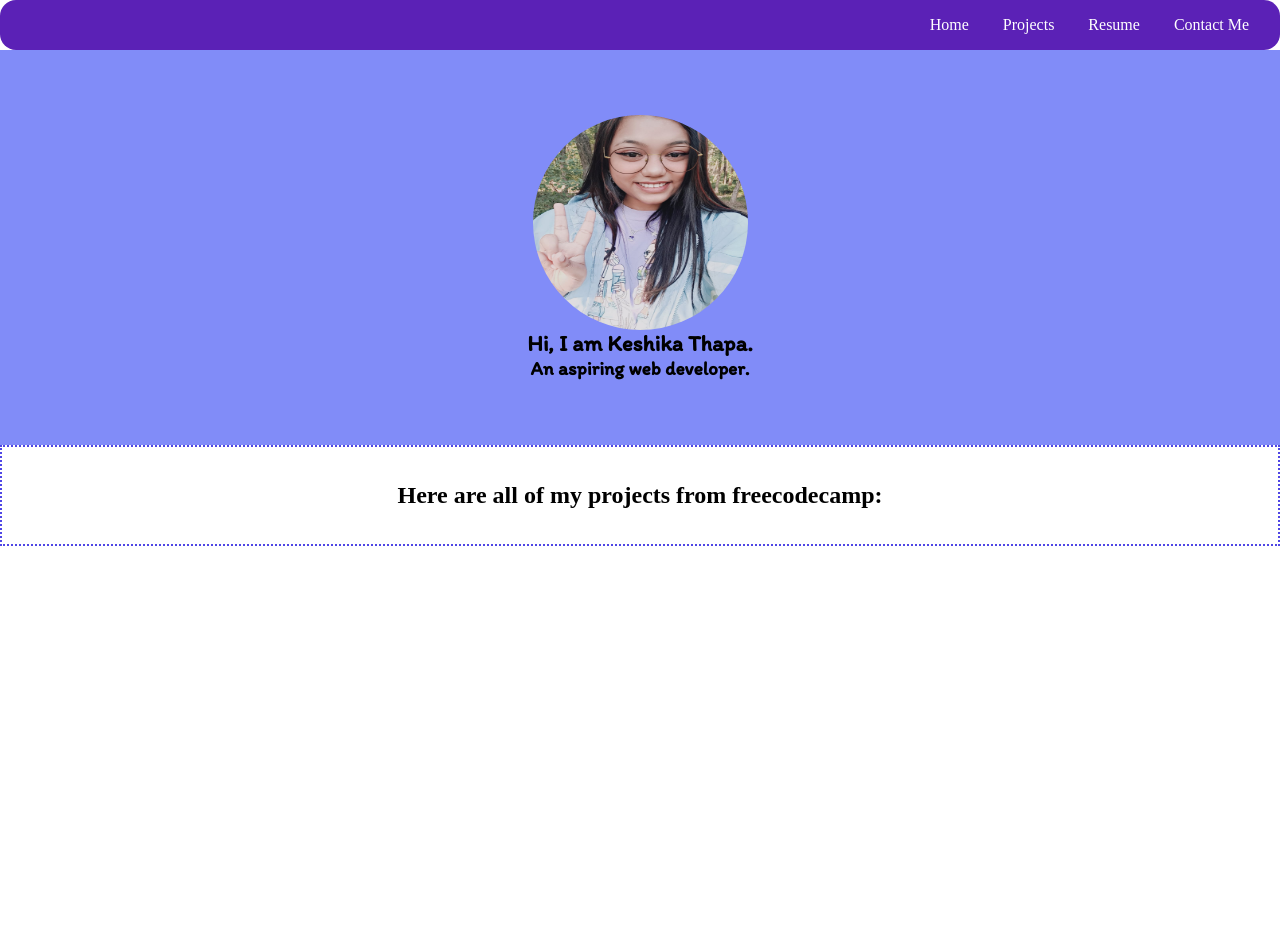
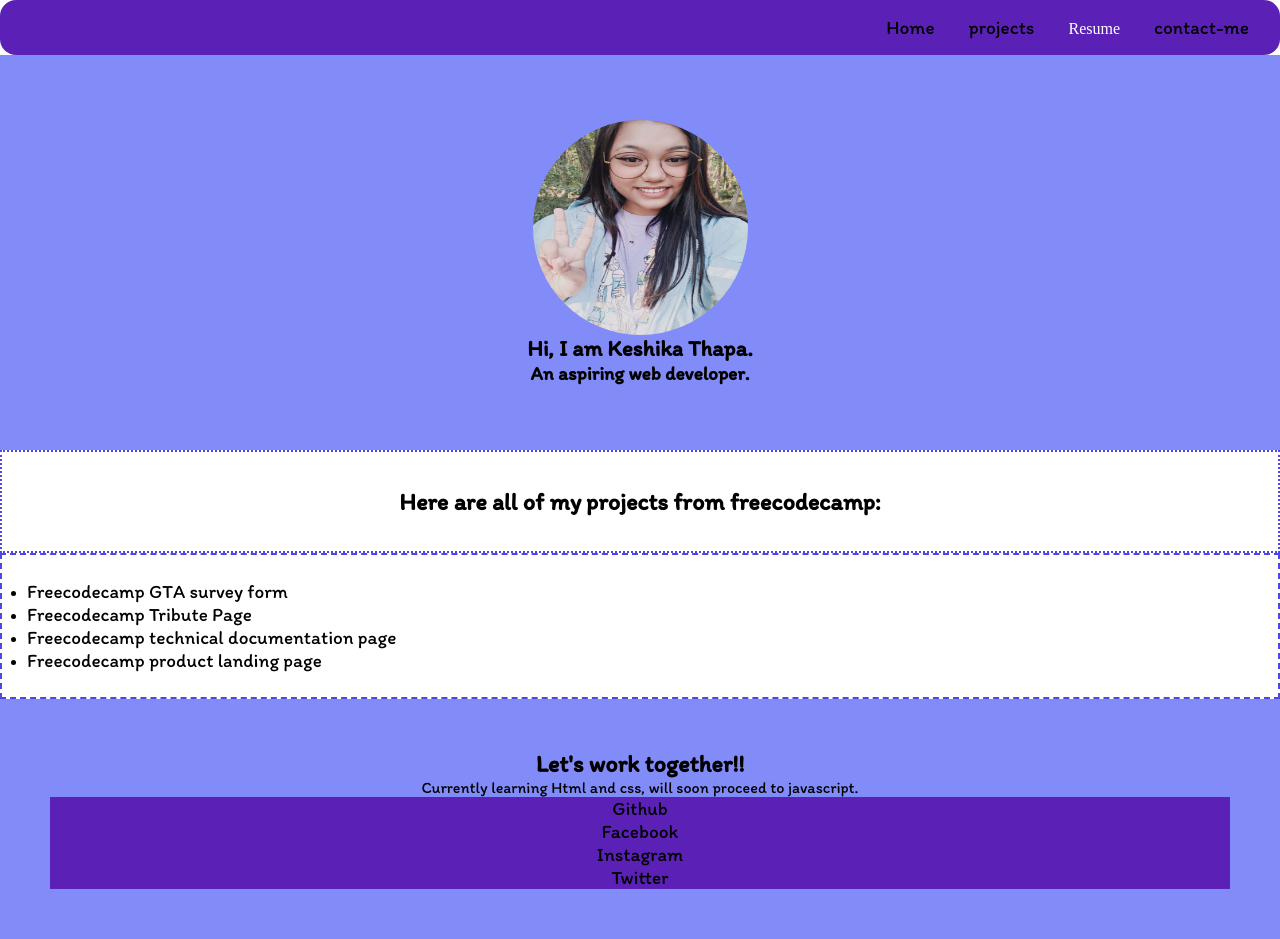
Before and after one commit to itskeshika/freecodecamp-portfolio, a plain HTML site: page index.html in a window 1280 px wide. Before the commit the page ends 800 px from the top, so only its background shows below. Drawn offline with Linux system fonts and the light colour scheme; a web font is replaced by a local one.

Commit message:
edited contact details

```diff
--- a/index.html
+++ b/index.html
@@ -14,10 +14,10 @@
         <section id="header">
 
             <ul class="nav-bar list-non-bullet">
-                <li>Home</li>
-                <li>Projects</li>
+                <li><a href="index.html">Home</a></li>
+                <li><a href="#projects">projects</a></li>
                 <li>Resume</li>
-                <li>Contact Me</li>
+                <li><a href="#contact-me">contact-me</a></li>
             </ul>
         </section>
 
@@ -35,6 +35,33 @@
                 <div class="project-header">
                     <h2>Here are all of my projects from freecodecamp:</h2>
                 </div>
+                <div class="titles">
+                    <ul class="project-tilte">
+                        <li>
+                            <a href="https://gta-survey-keshika.netlify.app/">Freecodecamp GTA survey form</a>
+                        </li>
+                        <li>
+                            <a href="https://itskeshika.github.io/tribute-page/">Freecodecamp Tribute Page</a>
+                        </li>
+                        <li>
+                            <a href="https://itskeshika.github.io/Technical-documentation-page/">Freecodecamp technical documentation page</a>
+                        </li>
+                        <li>
+                            <a href="https://itskeshika.github.io/product-landing-page/">Freecodecamp product landing page</a>
+                        </li>
+                    </ul>
+                </div>
+            </div>
+            <div id="contact-me" class="contact-me">
+                <h2>Let's work together!!</h2>
+                <p>Currently learning Html and css, will soon proceed to javascript.</p>
+                <ul class="list-non-bullet rectangle">
+                    <li><a href="https://github.com/itskeshika">Github</a></li>
+                    <li><a href="https://www.facebook.com/profile.php?id=100077909850074">Facebook</a></li>
+                    <li><a href="https://www.instagram.com/itsgrosshuber/">Instagram</a></li>
+                    <li><a href="https://twitter.com/itsgrosshuber">Twitter</a></li>
+                </ul>
+
             </div>
         </section>
     </div>
--- a/styles.css
+++ b/styles.css
@@ -35,19 +35,45 @@
     justify-content: center;
     align-items: center;
 }
-
 .introduction{
     font-size: larger;
     text-align: center;
     font-family: var(--itim-font);
 }
-
 .welcome-section{
+    padding:65px;
     background-color: var(--welcome-background);
-    padding:65px;
 }
 .project-header{
     text-align: center;
     padding:35px;
+    font-family: var(--itim-font);
     border:2px dotted var(--border-color);
 }
+a{
+    font-size: larger;
+    text-decoration: none;
+    color:black;
+    font-family: var(--itim-font);
+
+}
+a:hover{
+    text-decoration: underline;
+    font-style: italic;
+}
+.project-title{
+    list-style-type: disc;
+}
+.titles{
+    padding: 25px;
+    border: 2px dashed var(--border-color);
+}
+.contact-me{
+    text-align: center;
+    padding: 50px;
+    font-family: var(--itim-font);
+    background-color: var(--welcome-background);
+}
+.rectangle{
+    background-color: var(--navbar-color);
+}
```
